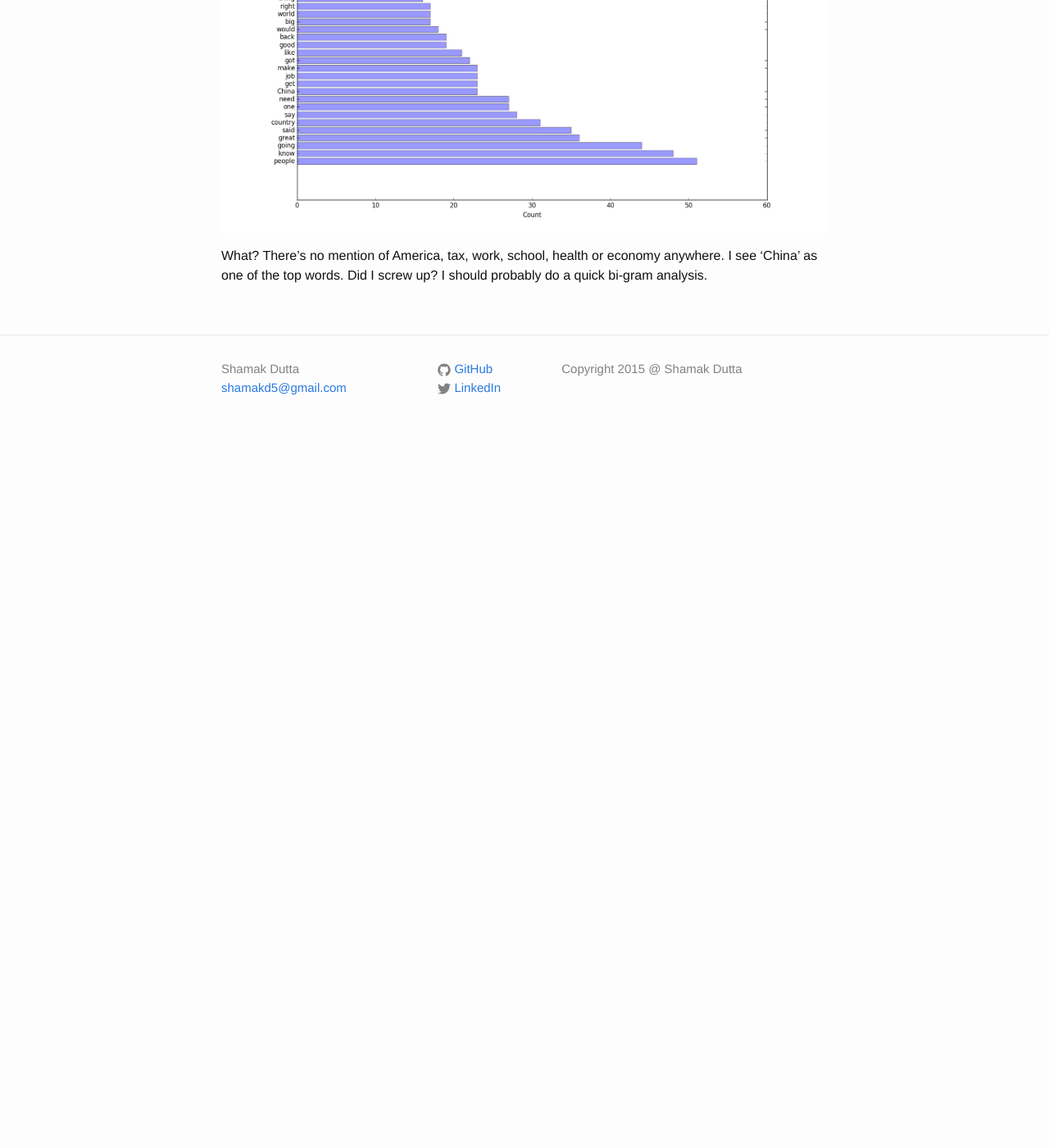
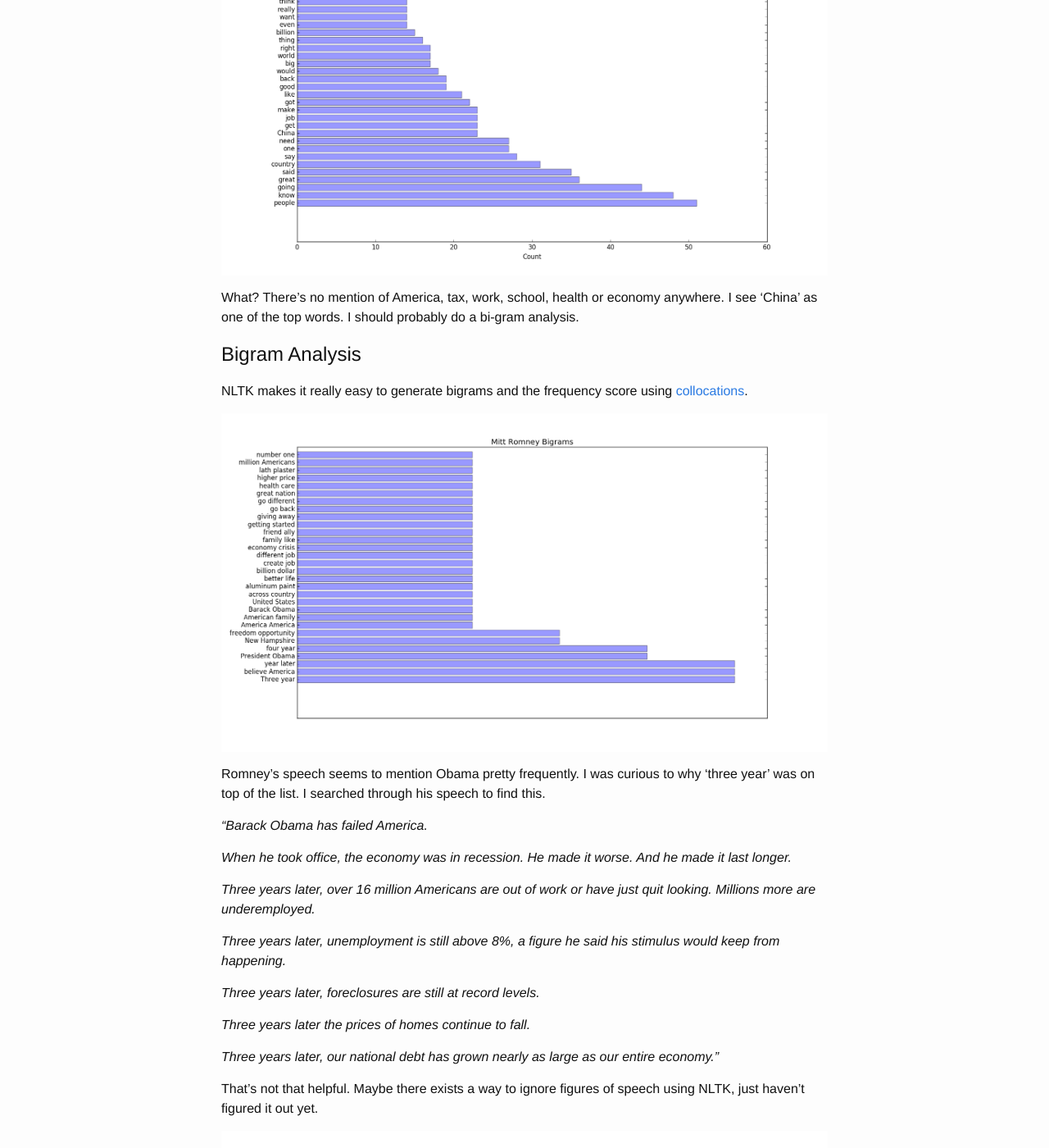
Before and after one commit to shamak/shamak.github.io, a Jekyll site: the page built from _posts/2015-09-09-mining-US-presidential-speeches.markdown, in a window 1280 px wide and 1400 px high, scrolled down 3093 px. Shown: the whole window at 82% size. Built offline with Jekyll 4.4.1, drawn with Linux system fonts in a browser that asks for light colours; before the commit the page ends 3637 px from its top, so only the background shows below that; some of the changed text lies outside the part shown.

Commit message:
new posts

```diff
--- a/_posts/2015-09-09-mining-US-presidential-speeches.markdown
+++ b/_posts/2015-09-09-mining-US-presidential-speeches.markdown
@@ -11,6 +11,8 @@ Candidates seeking nomination for the President of the United States declare the
 n-grams are contiguous sequences of n items from a piece of text. They are particularly useful in searching and also in providing understanding of textual data. I was first introduced to n-grams when I worked on full-text searching on [PianoShelf](http://pianoshelf.com/sheetmusic) (a project I worked on with [Ankit Sardesai](http://ankitsardesai.ca) and [Winston Wu](http://github.com/winxton)). We use ElasticSearch as the search engine and n-gram filters to analyse and index  the data. This means we support queries like 'beeth exp' which would search for expert music by Beethoven. In it's simplest form, ElasticSearch would build substrings (3-grams, 4-grams...) and index these substrings to make it searchable.
 
 I decided to start off by generating uni-grams over the speeches. I decided to use [NLTK](http://nltk.org/) since I've heard lots of good things about it.
+
+# Unigram Analysis #
 
 I grabbed transcripts of the announcement speeches of Barack Obama in 2007, Mitt Romney in 2012, Hillary Clinton in 2015 and Donald Trump in 2015. I ran a regular expression tokenizer to get all the words in the speech. Here are the top 30 uni-grams generated for Mitt Romney's speech.
 
@@ -36,4 +38,46 @@ Here's Donald Trump's 2015 Presidential Announcement Speech.
 
 ![TrumpUnigramsStopWords]({{ site.url }}/images/trump_unigrams_stopwords.png)
 
-What? There's no mention of America, tax, work, school, health or economy anywhere. I see 'China' as one of the top words. Did I screw up? I should probably do a quick bi-gram analysis.
+What? There's no mention of America, tax, work, school, health or economy anywhere. I see 'China' as one of the top words. I should probably do a bi-gram analysis.
+
+# Bigram Analysis #
+
+NLTK makes it really easy to generate bigrams and the frequency score using [collocations](http://www.nltk.org/howto/collocations.html).
+
+![RomneybigramsStopWords]({{ site.url }}/images/romney_bigrams_stopwords.png)
+
+Romney's speech seems to mention Obama pretty frequently. I was curious to why 'three year' was on top of the list. I searched through his speech to find this.
+
+*"Barack Obama has failed America.*
+
+*When he took office, the economy was in recession. He made it worse. And he made it last longer.*
+
+*Three years later, over 16 million Americans are out of work or have just quit looking. Millions more are underemployed.*
+
+*Three years later, unemployment is still above 8%, a figure he said his stimulus would keep from happening.*
+
+*Three years later, foreclosures are still at record levels.*
+
+*Three years later the prices of homes continue to fall.*
+
+*Three years later, our national debt has grown nearly as large as our entire economy."*
+
+That's not that helpful. Maybe there exists a way to ignore figures of speech using NLTK, just haven't figured it out yet.
+
+![ObamabigramsStopWords]({{ site.url }}/images/obama_bigrams_stopwords.png)
+
+![ClintonbigramsStopWords]({{ site.url }}/images/clinton_bigrams_stopwords.png)
+
+These graphs make more sense. I would have expected to see something like this.
+
+![TrumpUnigramsStopWords]({{ site.url }}/images/trump_bigrams_stopwords.png)
+
+This still seems to be an outlier amongst the other speeches. I'm not sure what to make of it.
+
+## Insight ##
+
+In my opinion, this was an interesting experiment. It gives a rough idea of what candidates are actually focusing on. I'm sure people who write these speeches go through a similar sort of analysis before they give it to their candidates.
+
+I was thinking if we could run these analysis tools against lecture transcripts at university, it could possibly tell us what they key concepts to focus on would be. That would be awesome.
+
+Shoot me an email if you have any additional thoughts!
```
Also changed, not shown: _posts/2015-09-10-big-money-in-dominion.markdown (+10 -0 lines), images/clinton_bigrams_stopwords.png (added), images/obama_bigrams_stopwords.png (added), images/romney_bigrams_stopwords.png (added), images/trump_bigrams_stopwords.png (added).
